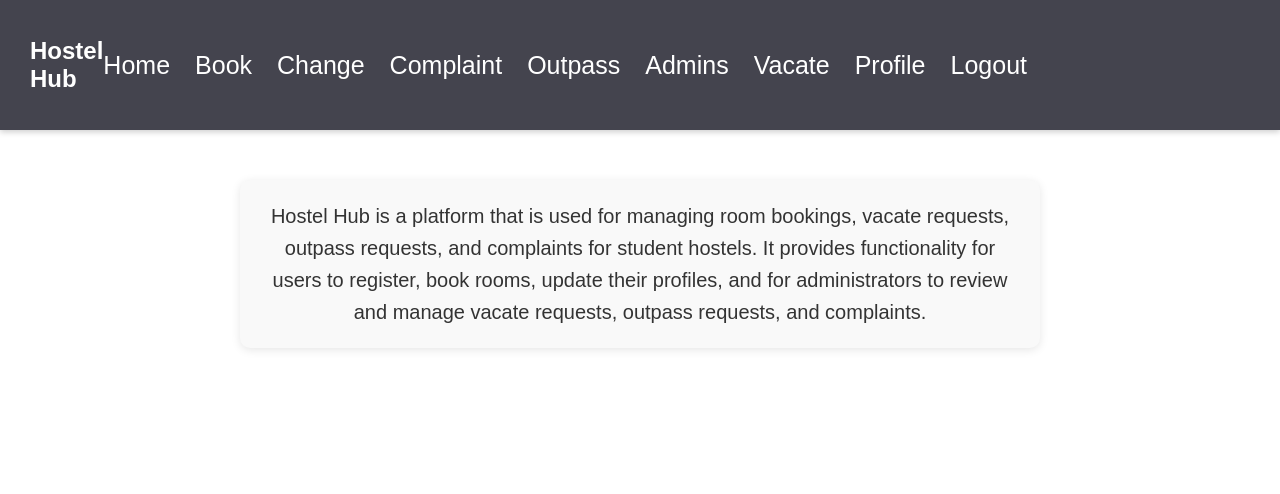
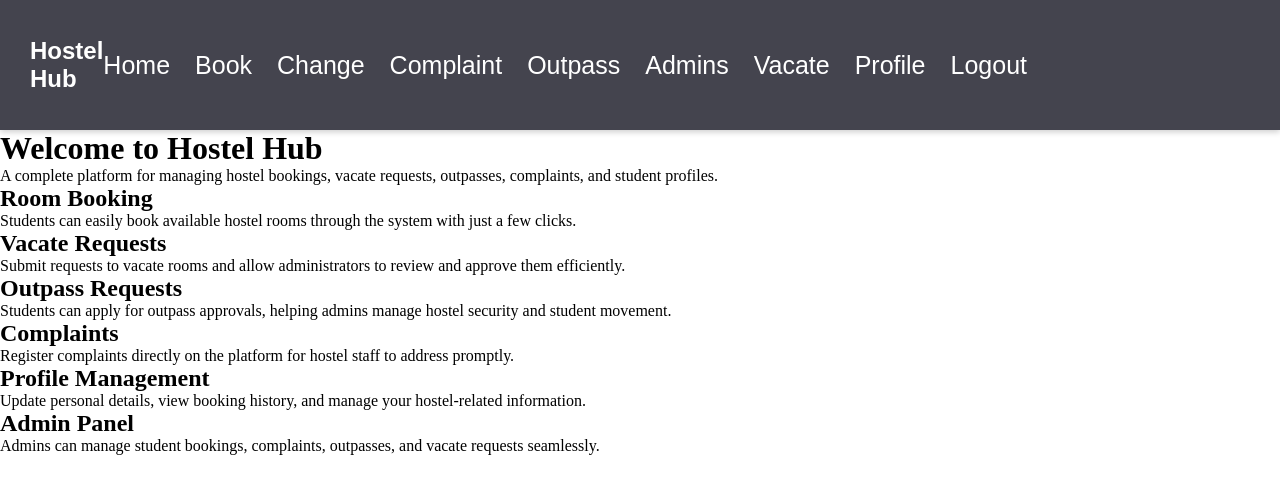
Before and after one commit to Imazen7/Hostel-Hub, a React (Vite) app: page /UserHome in a window 1280 px wide. Shown: the top 494 px of the page. Built offline with nearby package versions, Linux system fonts and the light colour scheme.

Commit message:
Update UserHome.jsx

```diff
--- a/src/pages/UserHome.jsx
+++ b/src/pages/UserHome.jsx
@@ -1,17 +1,56 @@
-import React from 'react'
-import Navbar from '../components/Navbar'
-import '../styles/UserHome.css'
+import React from "react";
+import Navbar from "../components/Navbar";
+import "../styles/UserHome.css";
+
+const features = [
+  {
+    title: "Room Booking",
+    desc: "Students can easily book available hostel rooms through the system with just a few clicks.",
+  },
+  {
+    title: "Vacate Requests",
+    desc: "Submit requests to vacate rooms and allow administrators to review and approve them efficiently.",
+  },
+  {
+    title: "Outpass Requests",
+    desc: "Students can apply for outpass approvals, helping admins manage hostel security and student movement.",
+  },
+  {
+    title: "Complaints",
+    desc: "Register complaints directly on the platform for hostel staff to address promptly.",
+  },
+  {
+    title: "Profile Management",
+    desc: "Update personal details, view booking history, and manage your hostel-related information.",
+  },
+  {
+    title: "Admin Panel",
+    desc: "Admins can manage student bookings, complaints, outpasses, and vacate requests seamlessly.",
+  },
+];
 
 const UserHome = () => {
   return (
     <>
       <Navbar />
-      <div id="about-app">
-        <p>Hostel Hub is a platform that is used for managing room bookings, vacate requests, outpass requests, and complaints for student hostels. It provides functionality for users to register, book rooms, update their profiles, and for administrators to review and manage vacate requests, outpass requests,
-        and complaints.</p>
+      <div className="home-container">
+        <h1 className="home-title">Welcome to Hostel Hub</h1>
+        <p className="home-subtitle">
+          A complete platform for managing hostel bookings, vacate requests,
+          outpasses, complaints, and student profiles.
+        </p>
+
+        <div className="features-grid">
+          {features.map((feature, index) => (
+            <div className="feature-card" key={index}>
+              <h2 className="feature-title">{feature.title}</h2>
+              <p className="feature-desc">{feature.desc}</p>
+            </div>
+          ))}
+        </div>
       </div>
     </>
-  )
-}
+  );
+};
 
 export default UserHome;
```
